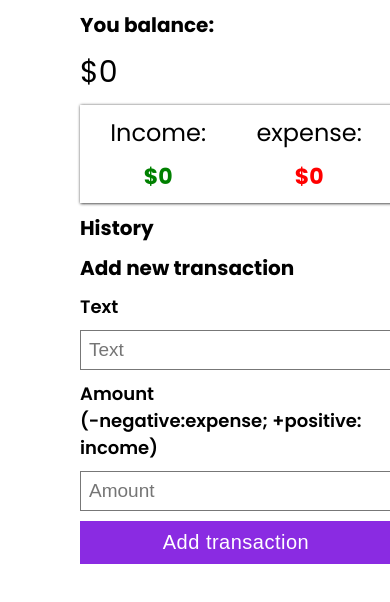
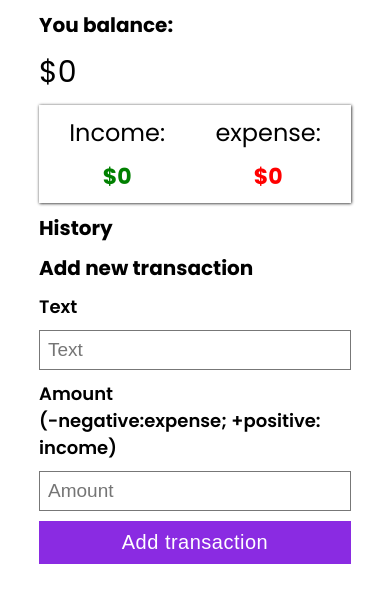
Before and after one commit to mohamedouBeidi/Expense-Tracker, a React (Create React App) app: page / in a window 390 px wide. Shown: the top 602 px of the page. Built offline with nearby package versions, Linux system fonts and the light colour scheme.

Commit message:
Update App.css

```diff
--- a/src/App.css
+++ b/src/App.css
@@ -11,7 +11,7 @@ body {
 @media (max-width: 768px) {
   .parent {
     width: 80%;
-    margin: 0 80px;
+    margin: 0 auto;
   }
 
 }
```
